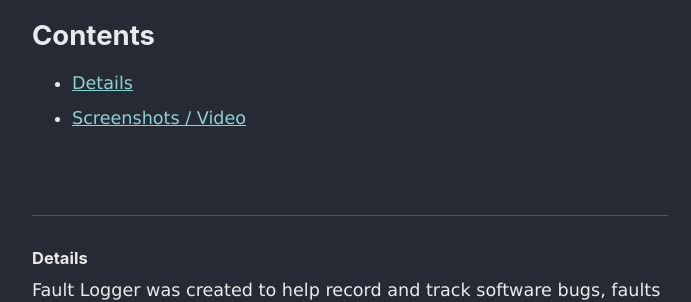
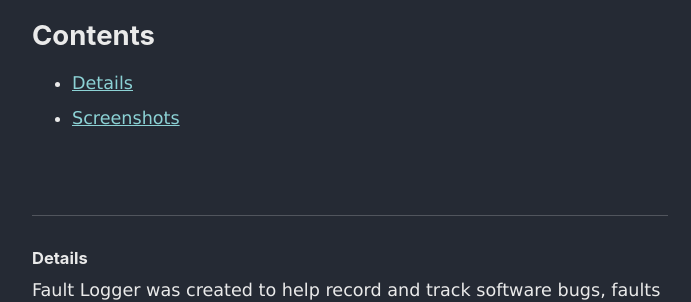
Before and after one commit to julianmummery/julianmummery.github.io, a Jekyll site: the page built from _pages/faultlogger.md, in a window 1280 px wide and 900 px high, scrolled down 420 px. Shown: the part 152-454 px from the top of the window, without its empty margins (290-981 px from the left). Built offline with Jekyll 4.4.1, drawn with Linux system fonts in a browser that asks for light colours; nearby versions of some CDN libraries.

Commit message:
Title updates

```diff
--- a/_pages/faultlogger.md
+++ b/_pages/faultlogger.md
@@ -88,7 +88,7 @@
 <h2>Contents</h2>
 <ul style="font-size:0.80em;">
   <li><a href="#1">Details</a></li>
-  <li><a href="#2">Screenshots / Video</a></li>
+  <li><a href="#2">Screenshots</a></li>
 </ul>
 
 <br>
```
Also changed, not shown: _pages/ethicalbusinessdirectory.md (+1 -1 lines).
